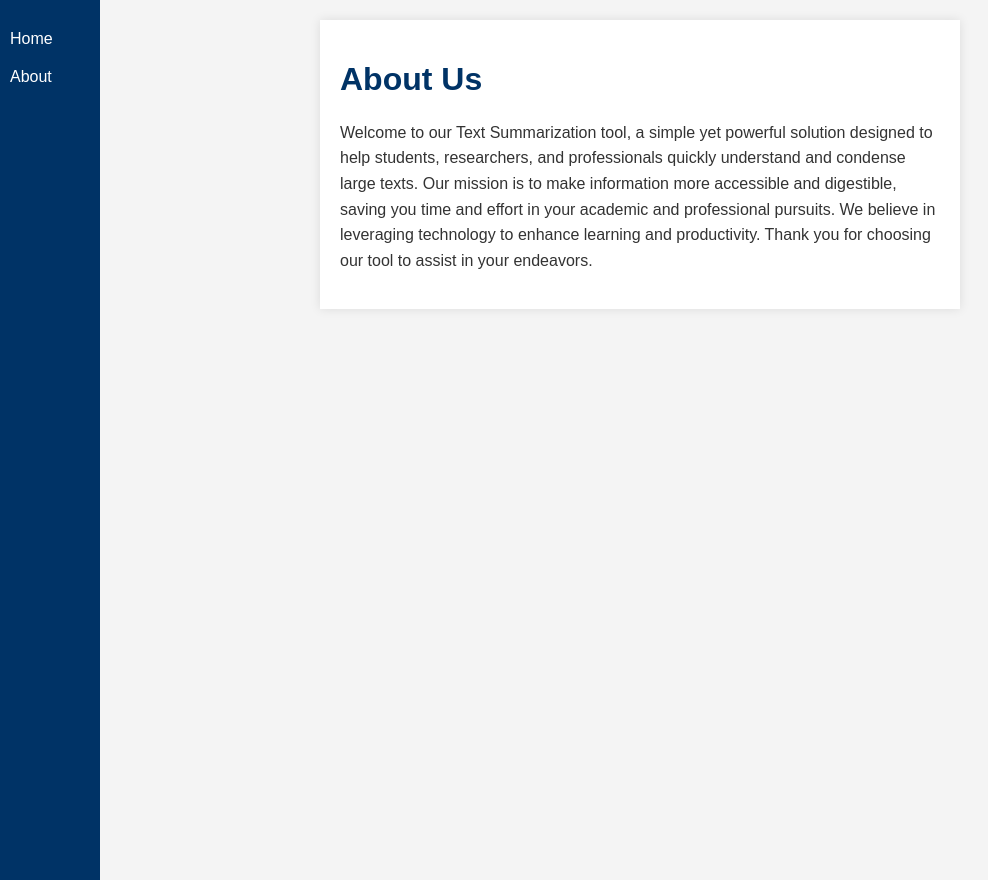
After one commit to JTDSchool/CloudComputing-Project, a Flask app: template app/templates/about.html in a window 1280 px wide. The commit adds this page. Shown: the whole page, without its empty margins (0-988 px from the left). Run offline with Flask 3, Linux system fonts and the light colour scheme; the template is opened without the code that fills it, so the values that code supplies are empty.

Commit message:
Added a new about page, edited the index and result pages. Should consider removing the result page, as it is not used. The results are now displayed on the index page.

```diff
--- /dev/null
+++ b/app/templates/about.html
@@ -0,0 +1,62 @@
+<!DOCTYPE html>
+<head>
+    <title>About Us</title>
+    <style>
+        body {
+            font-family: Arial, sans-serif;
+            margin: 0;
+            padding: 0;
+            background-color: #f4f4f4;
+            color: #333;
+        }
+        .container {
+            max-width: 600px;
+            margin: 20px auto;
+            padding: 20px;
+            background-color: #fff;
+            box-shadow: 0 0 10px rgba(0, 0, 0, 0.1);
+        }
+        h1 {
+            color: #036;
+        }
+        p {
+            line-height: 1.6;
+        }
+
+        .sidebar {
+            position: fixed;
+            top: 0;
+            left: 0;
+            width: 100px;
+            height: 100%;
+            background-color: #036;
+            padding-top: 20px;
+        }
+        .sidebar a {
+            display: block;
+            color: white;
+            padding: 10px;
+            text-decoration: none;
+        }
+        .sidebar a:hover {
+            background-color: #45a049;
+        }
+        .content {
+            margin-left: 200px;
+            padding: 20px;
+        }
+
+    </style>
+</head>
+<body>
+
+    <div class="container">
+        <h1>About Us</h1>
+        <p>Welcome to our Text Summarization tool, a simple yet powerful solution designed to help students, researchers, and professionals quickly understand and condense large texts. Our mission is to make information more accessible and digestible, saving you time and effort in your academic and professional pursuits. We believe in leveraging technology to enhance learning and productivity. Thank you for choosing our tool to assist in your endeavors.</p>
+    </div>
+
+    <div class ="sidebar">
+        <a href="index.html">Home</a>
+        <a href="about.html">About</a>
+</body>
+</html>
```
Also changed, not shown: app/templates/index.html (+88 -7 lines), app/templates/result.html (+35 -4 lines).
